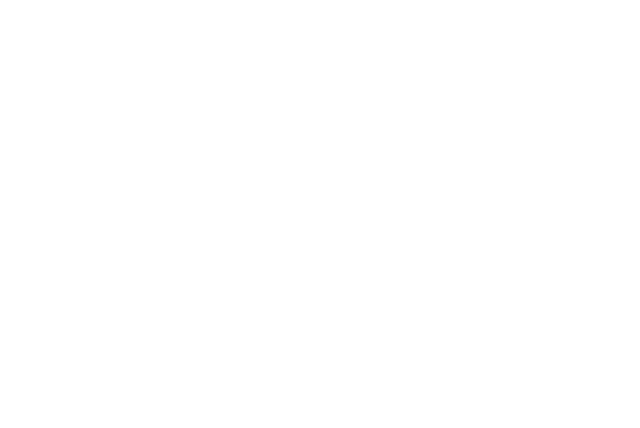
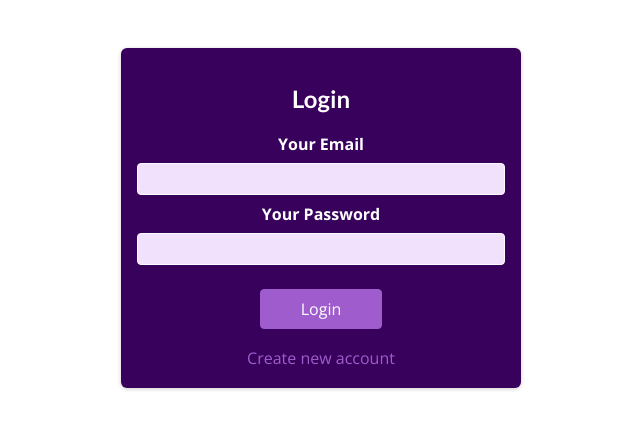
Before and after one commit to krupa2029/Authentication-React, a React (Create React App) app: page /auth in a window 1280 px wide. Shown: the top 428 px of the page, without its empty margins (319-959 px from the left). Built offline with nearby package versions, Linux system fonts and the light colour scheme.

Commit message:
Add: AuthPage contains Signup and SignIn Form

```diff
--- a/src/App.js
+++ b/src/App.js
@@ -1,6 +1,7 @@
 import { Switch, Route } from 'react-router-dom';
 import HomePage from './pages/HomePage';
 import Layout from './components/Layout/Layout';
+import AuthPage from './pages/AuthPage';
 
 function App() {
   return (
@@ -9,6 +10,9 @@
       <Route path='/' exact>
         <HomePage />
       </Route>
+      <Route path='/auth'>
+          <AuthPage />
+        </Route>
     </Switch>
   </Layout>
   );
--- /dev/null
+++ b/src/components/Auth/AuthForm.js
@@ -0,0 +1,39 @@
+import { useState } from 'react';
+
+import classes from './AuthForm.module.css';
+
+const AuthForm = () => {
+  const [isLogin, setIsLogin] = useState(true);
+
+  const switchAuthModeHandler = () => {
+    setIsLogin((prevState) => !prevState);
+  };
+
+  return (
+    <section className={classes.auth}>
+      <h1>{isLogin ? 'Login' : 'Sign Up'}</h1>
+      <form>
+        <div className={classes.control}>
+          <label htmlFor='email'>Your Email</label>
+          <input type='email' id='email' required />
+        </div>
+        <div className={classes.control}>
+          <label htmlFor='password'>Your Password</label>
+          <input type='password' id='password' required />
+        </div>
+        <div className={classes.actions}>
+          <button>{isLogin ? 'Login' : 'Create Account'}</button>
+          <button
+            type='button'
+            className={classes.toggle}
+            onClick={switchAuthModeHandler}
+          >
+            {isLogin ? 'Create new account' : 'Login with existing account'}
+          </button>
+        </div>
+      </form>
+    </section>
+  );
+};
+
+export default AuthForm;
--- /dev/null
+++ b/src/components/Auth/AuthForm.module.css
@@ -0,0 +1,72 @@
+.auth {
+  margin: 3rem auto;
+  width: 95%;
+  max-width: 25rem;
+  border-radius: 6px;
+  background-color: #38015c;
+  box-shadow: 0 1px 4px rgba(0, 0, 0, 0.2);
+  padding: 1rem;
+  text-align: center;
+}
+
+.auth h1 {
+  text-align: center;
+  color: white;
+}
+
+.control {
+  margin-bottom: 0.5rem;
+}
+
+.control label {
+  display: block;
+  color: white;
+  font-weight: bold;
+  margin-bottom: 0.5rem;
+}
+
+.control input {
+  font: inherit;
+  background-color: #f1e1fc;
+  color: #38015c;
+  border-radius: 4px;
+  border: 1px solid white;
+  width: 100%;
+  text-align: left;
+  padding: 0.25rem;
+}
+
+.actions {
+  margin-top: 1.5rem;
+  display: flex;
+  flex-direction: column;
+  align-items: center;
+}
+
+.actions button {
+  cursor: pointer;
+  font: inherit;
+  color: white;
+  background-color: #9f5ccc;
+  border: 1px solid #9f5ccc;
+  border-radius: 4px;
+  padding: 0.5rem 2.5rem;
+}
+
+.actions button:hover {
+  background-color: #873abb;
+  border-color: #873abb;
+}
+
+.actions .toggle {
+  margin-top: 1rem;
+  background-color: transparent;
+  color: #9f5ccc;
+  border: none;
+  padding: 0.15rem 1.5rem;
+}
+
+.actions .toggle:hover {
+  background-color: transparent;
+  color: #ae82cc;
+}
--- /dev/null
+++ b/src/pages/AuthPage.js
@@ -0,0 +1,7 @@
+import AuthForm from '../components/Auth/AuthForm';
+
+const AuthPage = () => {
+  return <AuthForm />;
+};
+
+export default AuthPage;
```
